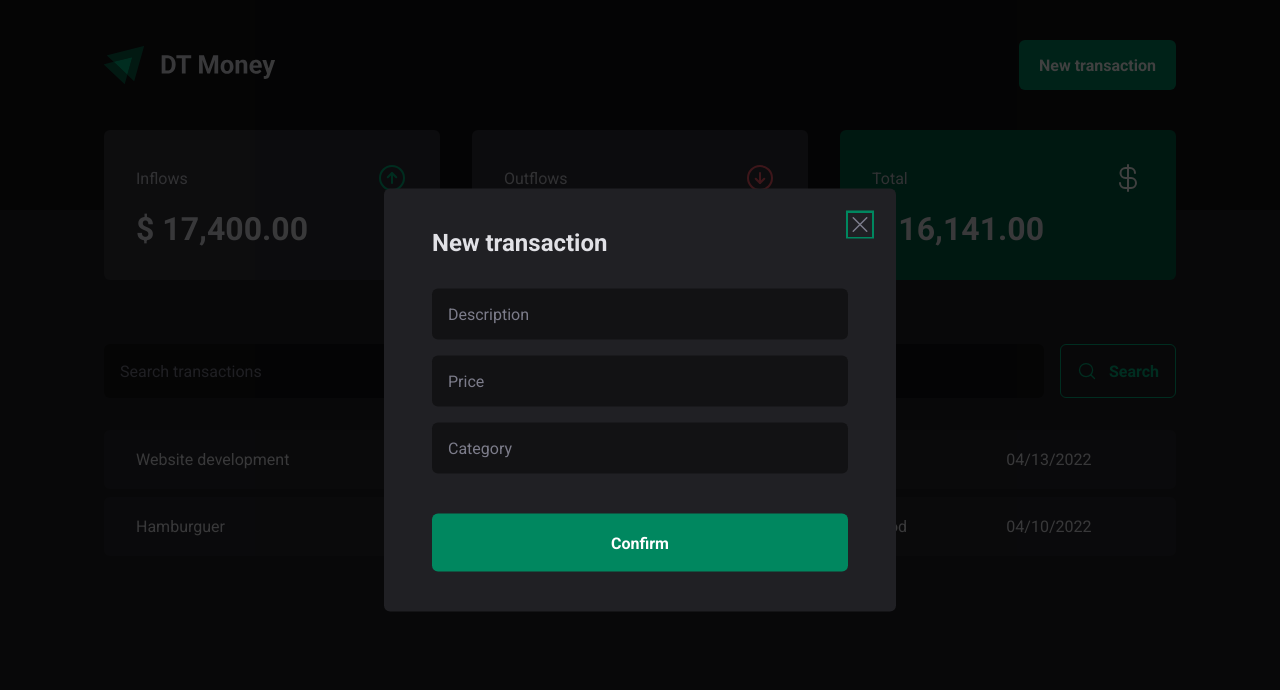
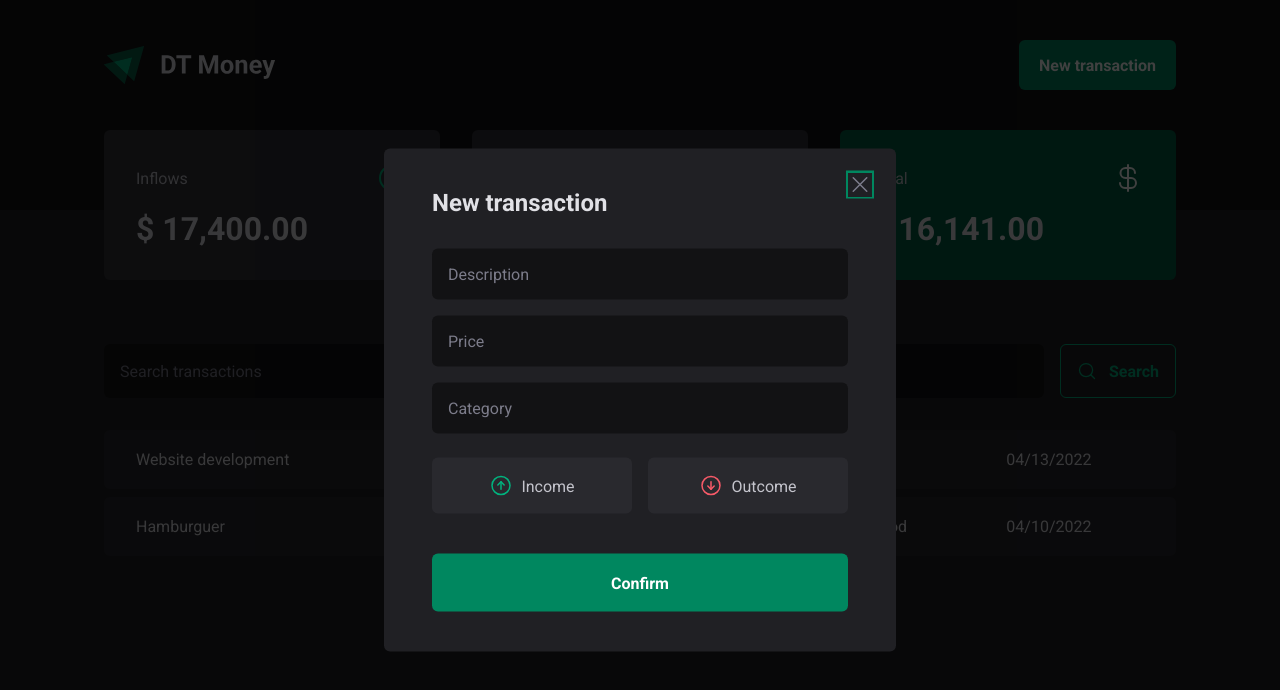
Before and after one commit to renatomarquesteles/ignite-03-dt-money, a React (Vite) app: page / in a window 1280 px wide. Both pictures are taken after a click on the button "New transaction". Shown: the top 690 px of the page. Built offline with nearby package versions, Linux system fonts and the light colour scheme.

Commit message:
feat: adds Transaction Types on new transaction form

```diff
--- a/package.json
+++ b/package.json
@@ -10,6 +10,7 @@
   },
   "dependencies": {
     "@radix-ui/react-dialog": "^1.0.3",
+    "@radix-ui/react-radio-group": "^1.1.2",
     "phosphor-react": "^1.4.1",
     "react": "^18.2.0",
     "react-dom": "^18.2.0",
--- a/src/components/NewTransactionModal/index.tsx
+++ b/src/components/NewTransactionModal/index.tsx
@@ -1,7 +1,13 @@
 import * as Dialog from '@radix-ui/react-dialog';
-import { X } from 'phosphor-react';
+import { ArrowCircleDown, ArrowCircleUp, X } from 'phosphor-react';
 
-import { CloseButton, Content, Overlay } from './styles';
+import {
+  CloseButton,
+  Content,
+  Overlay,
+  TransactionType,
+  TransactionTypeButton,
+} from './styles';
 
 export const NewTransactionModal = () => {
   return (
@@ -19,6 +25,17 @@
           <input type="number" placeholder="Price" required />
           <input type="text" placeholder="Category" required />
 
+          <TransactionType>
+            <TransactionTypeButton variant="income" value="income">
+              <ArrowCircleUp size={24} />
+              Income
+            </TransactionTypeButton>
+            <TransactionTypeButton variant="outcome" value="outcome">
+              <ArrowCircleDown size={24} />
+              Outcome
+            </TransactionTypeButton>
+          </TransactionType>
+
           <button type="submit">Confirm</button>
         </form>
       </Content>
--- a/src/components/NewTransactionModal/styles.ts
+++ b/src/components/NewTransactionModal/styles.ts
@@ -1,5 +1,6 @@
 import styled from 'styled-components';
 import * as Dialog from '@radix-ui/react-dialog';
+import * as RadioGroup from '@radix-ui/react-radio-group';
 
 export const Overlay = styled(Dialog.Overlay)`
   position: fixed;
@@ -69,3 +70,53 @@
   color: ${(props) => props.theme['gray-500']};
   cursor: pointer;
 `;
+
+export const TransactionType = styled(RadioGroup.Root)`
+  display: grid;
+  grid-template-columns: 1fr 1fr;
+  gap: 1rem;
+  margin-top: 0.5rem;
+`;
+
+interface TransactionTypeButtonProps {
+  variant: 'income' | 'outcome';
+}
+
+export const TransactionTypeButton = styled(
+  RadioGroup.Item
+)<TransactionTypeButtonProps>`
+  background: ${(props) => props.theme['gray-700']};
+  padding: 1rem;
+  display: flex;
+  justify-content: center;
+  align-items: center;
+  gap: 0.5rem;
+  border-radius: 6px;
+  cursor: pointer;
+  border: 0;
+  color: ${(props) => props.theme['gray-300']};
+  transition: background-color 0.3s;
+
+  svg {
+    color: ${(props) =>
+      props.variant === 'income'
+        ? props.theme['green-300']
+        : props.theme['red-300']};
+  }
+
+  &[data-state='unchecked']:hover {
+    background: ${(props) => props.theme['gray-600']};
+  }
+
+  &[data-state='checked'] {
+    color: ${(props) => props.theme.white};
+    background: ${(props) =>
+      props.variant === 'income'
+        ? props.theme['green-500']
+        : props.theme['red-500']};
+
+    svg {
+      color: ${(props) => props.theme.white};
+    }
+  }
+`;
```
Also changed, not shown: 1 other file (tests, documents, lock files or other folders).
